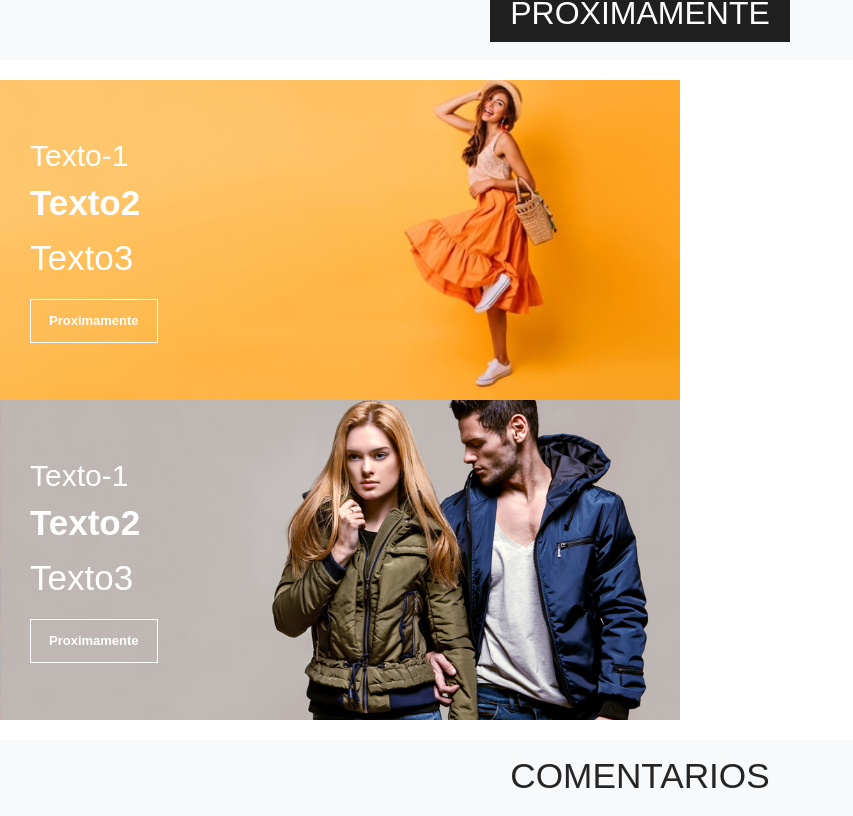
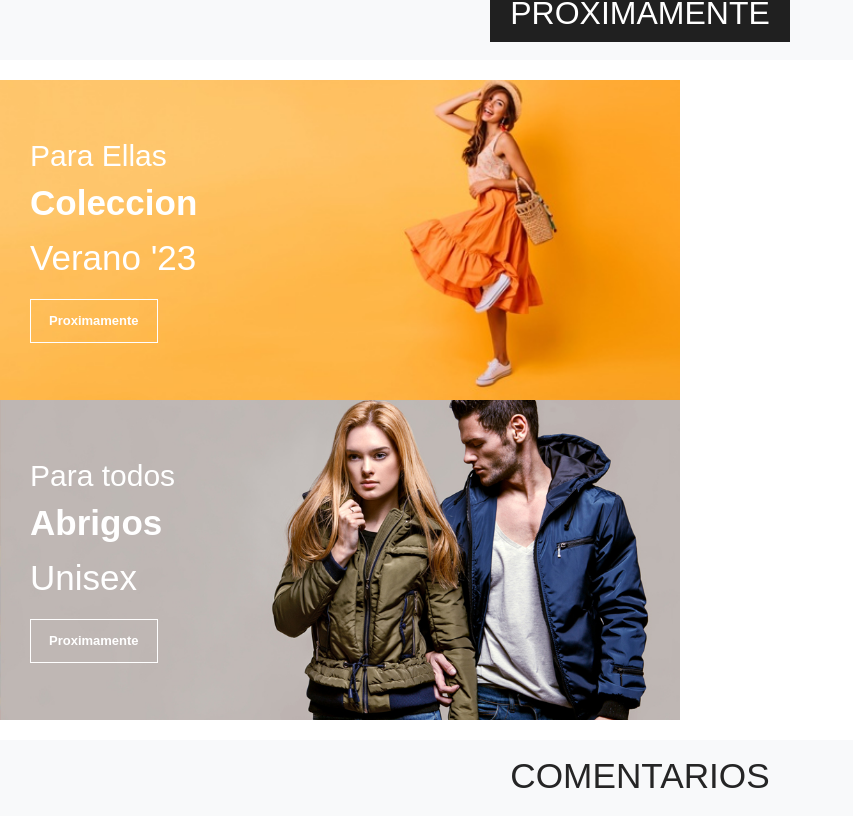
Before and after one commit to RichardLoz/Ecommerce_React_Rlozano, a React (Create React App) app in the folder ecommerce_rlozano/: page / in a window 1280 px wide. Shown: the part 1853-2669 px from the top of the page, without its empty margins (0-853 px from the left). Built offline with nearby package versions, Linux system fonts and the light colour scheme; no server answers; the database is empty.

Commit message:
Ultimos detalles

```diff
--- a/ecommerce_rlozano/src/components/Banner/Banner.js
+++ b/ecommerce_rlozano/src/components/Banner/Banner.js
@@ -18,16 +18,16 @@ export const Banner = () => {
       </div>
       <div id="sm-banner" className="section-p1">
         <div className="banner-box">
-          <h4>Texto-1</h4>
-          <h2>Texto2</h2>
-          <span>Texto3</span>
+          <h4>Para Ellas</h4>
+          <h2>Coleccion</h2>
+          <span>Verano '23</span>
           <button className="white">Proximamente</button>
         </div>
 
         <div className="banner-box banner-box2">
-          <h4>Texto-1</h4>
-          <h2>Texto2</h2>
-          <span>Texto3</span>
+          <h4>Para todos</h4>
+          <h2>Abrigos</h2>
+          <span>Unisex</span>
           <button className="white">Proximamente</button>
         </div>
       </div>
--- a/ecommerce_rlozano/src/components/Item/Item.scss
+++ b/ecommerce_rlozano/src/components/Item/Item.scss
@@ -16,11 +16,13 @@
 }
 
 .pro img {
+  height: 200px;
   width: 210px;
   border-radius: 20px;
 }
 
 .pro .des {
+  height: 200px;
   text-align: start;
   padding: 10px 0;
 }
--- a/ecommerce_rlozano/src/components/ItemList/ItemList.js
+++ b/ecommerce_rlozano/src/components/ItemList/ItemList.js
@@ -2,12 +2,12 @@ import { Item } from "../Item/Item";
 
 export const ItemList = ({ productos }) => {
   return (
-    <section id="product1" className="section-p1">
+    <section>
       <div class="testimonios__header bg-light">
         <span>Nuestros Productos </span>
         <h2>CATALOGO</h2>
       </div>
-      <div className="pro-container">
+      <div className="product-grid-container">
         {productos.map((el) => (
           <Item key={el.id} {...el} />
         ))}
--- a/ecommerce_rlozano/src/components/ItemList/ItemList.scss
+++ b/ecommerce_rlozano/src/components/ItemList/ItemList.scss
@@ -8,3 +8,14 @@
   justify-content: space-between;
   flex-wrap: wrap;
 }
+
+.product-grid-container {
+  width: 100%;
+  display: flex;
+  justify-content: space-between;
+  align-items: center;
+  flex-wrap: wrap;
+  position: relative;
+  display: flex;
+  padding: 0 8%;
+}
```
